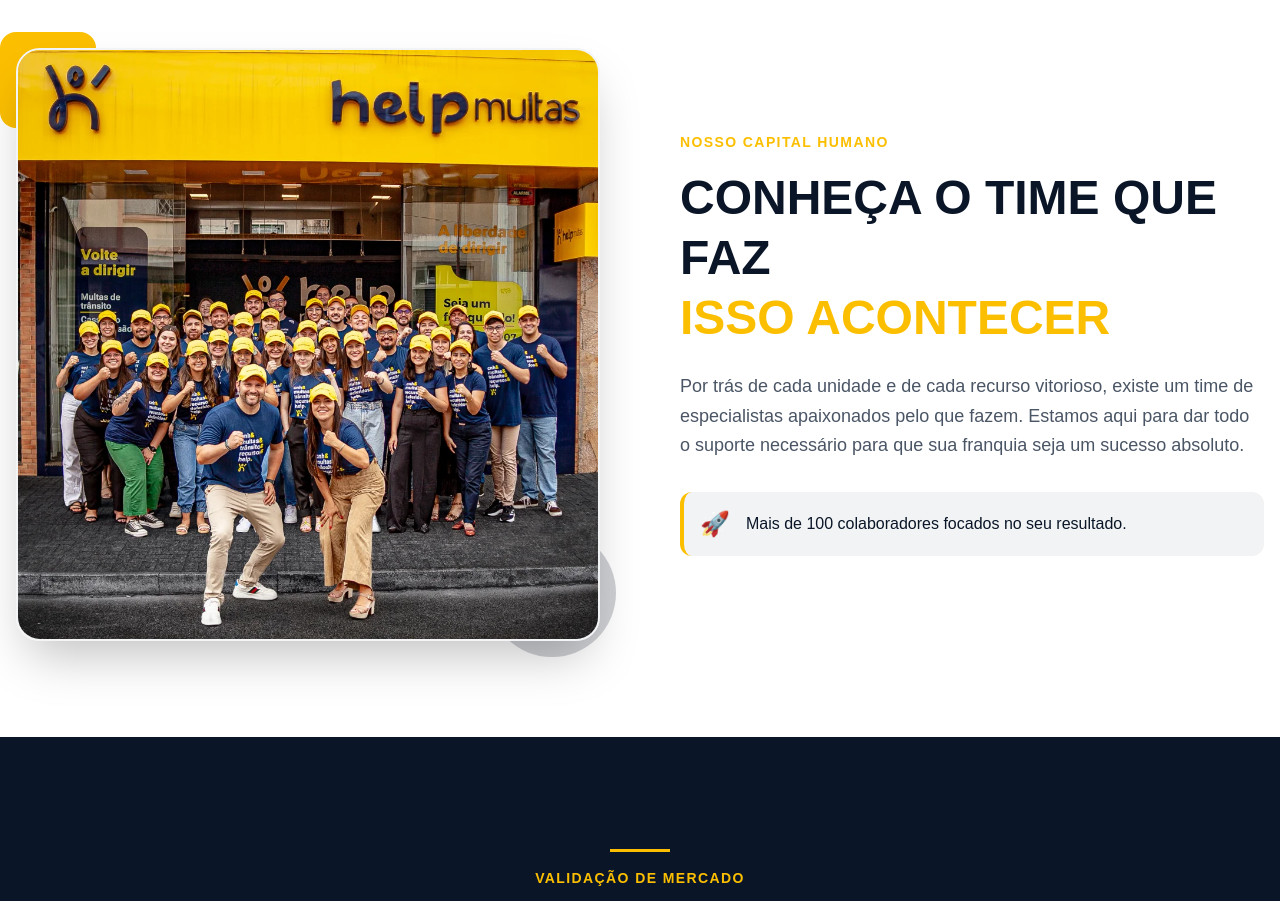
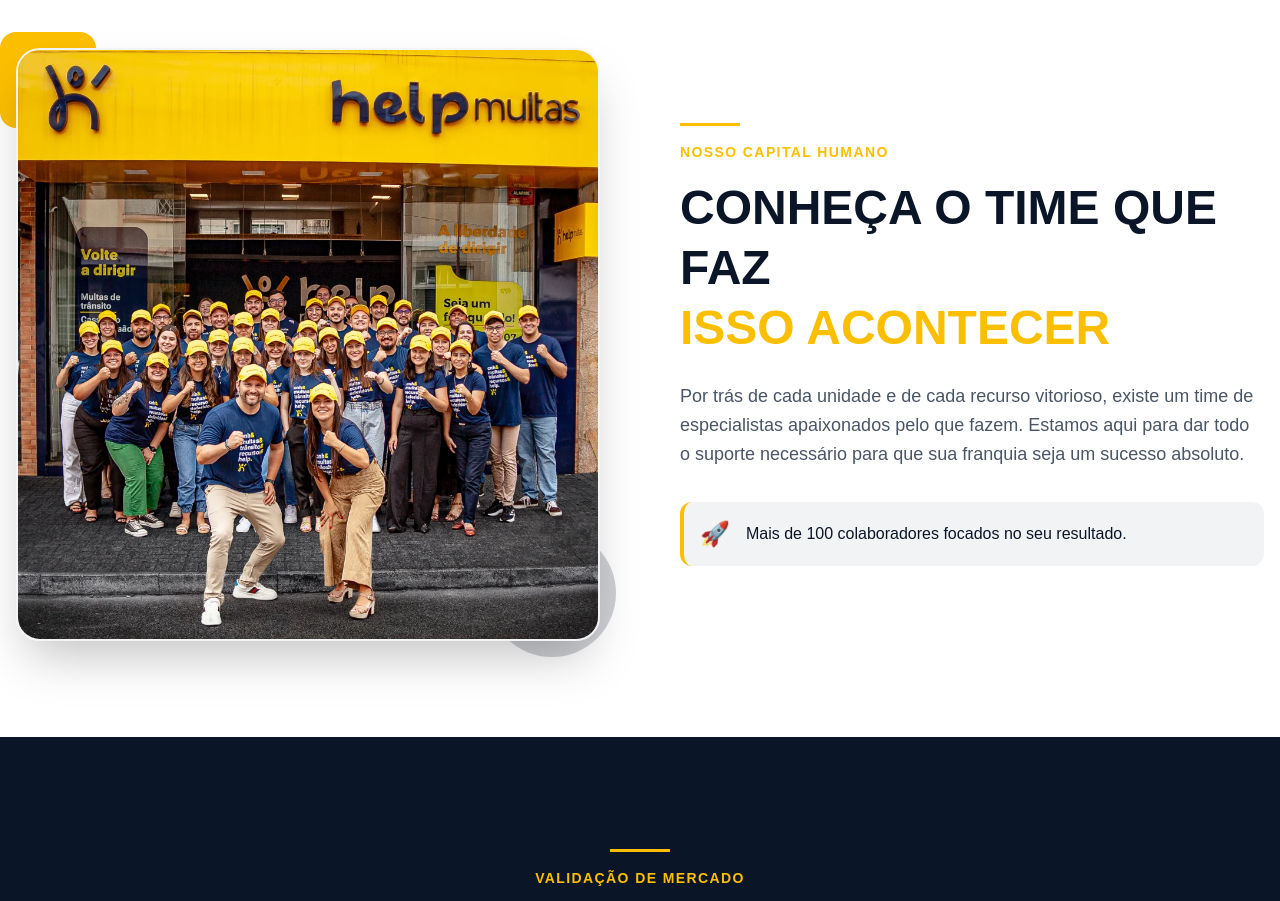
Before and after one commit to MarcelFMartins/lp-help-multas-v2, a React (Vite) app: page / in a window 1280 px wide. Shown: the part 8120-9021 px from the top of the page. Built offline with nearby package versions, Linux system fonts and the light colour scheme.

Commit message:
FIX: TeamSection

```diff
--- a/src/components/TeamSection.tsx
+++ b/src/components/TeamSection.tsx
@@ -37,6 +37,7 @@ export default function TeamSection() {
 
           {/* Text Side */}
           <div className={`flex-1 transition-all duration-1000 ${contentInView ? "opacity-100 translate-y-0" : "opacity-0 translate-y-8"}`}>
+            <span className="gold-line" />
             <span className="font-body font-semibold text-[oklch(0.8371_0.1715_85.23)] text-sm uppercase tracking-widest mb-4 block">
               Nosso Capital Humano
             </span>
```
